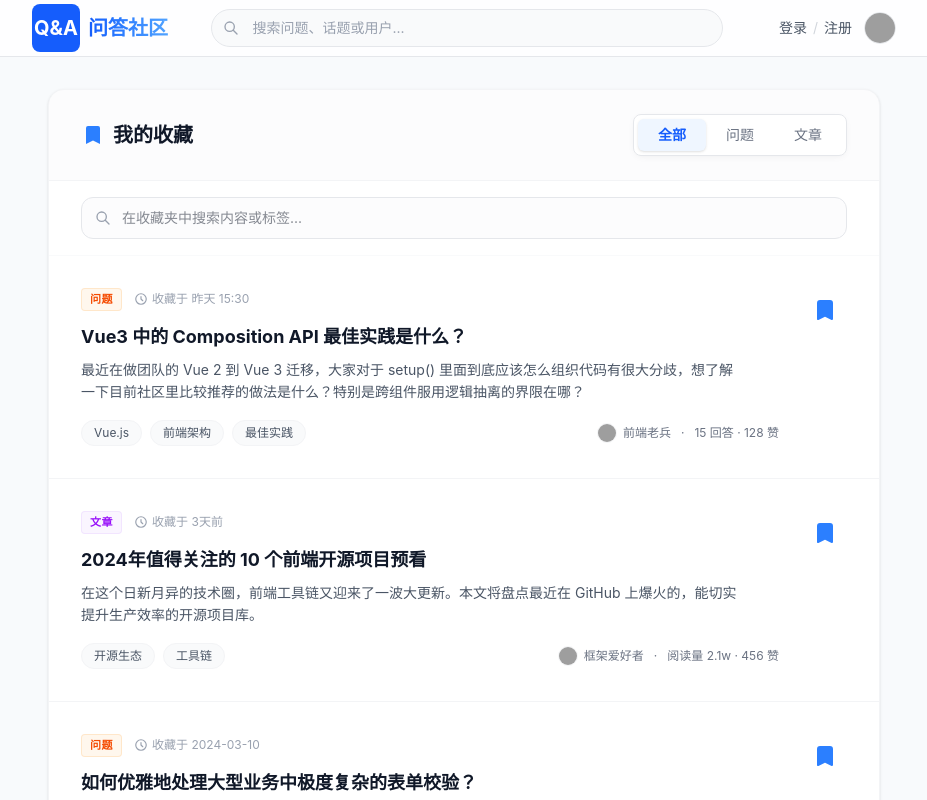
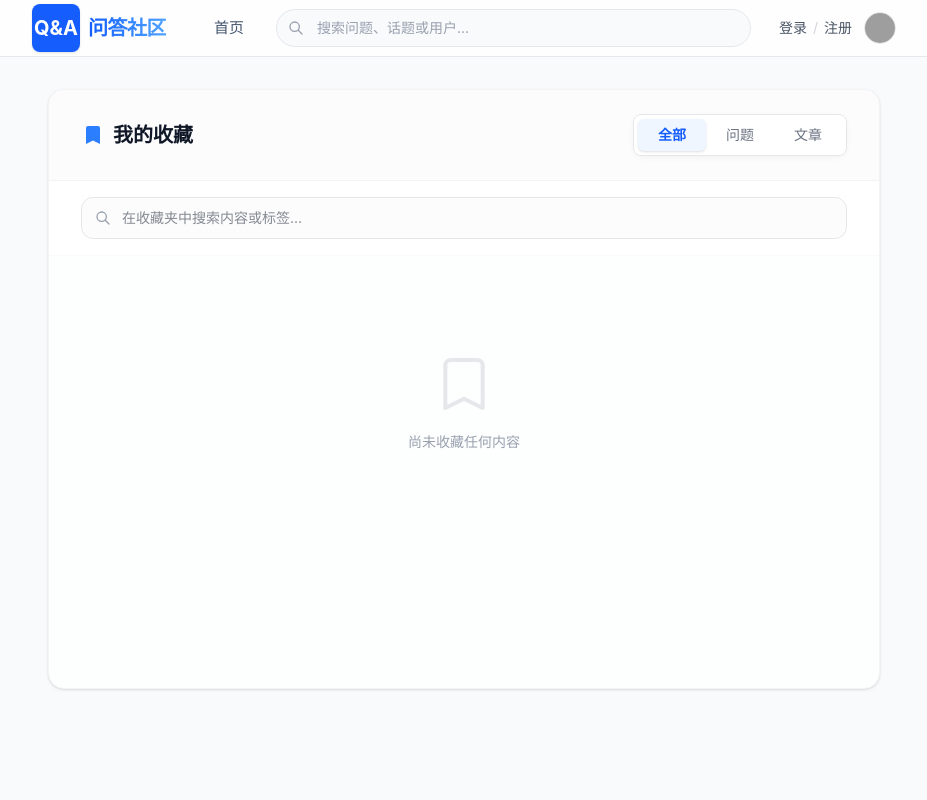
Before and after one commit to xuxingda42b-cell/DeepKnow, a Vue app: page /collections in a window 1280 px wide. Shown: the top 800 px of the page, without its empty margins (176-1103 px from the left). Built offline with nearby package versions, Linux system fonts and the light colour scheme; grey boxes are pictures that could not be loaded; the HTML template or start-up script is replaced by a standard one.

Commit message:
问题详情页实现收藏功能并在收藏页实现集中式存储

```diff
--- a/src/components/topNav.tsx
+++ b/src/components/topNav.tsx
@@ -34,15 +34,28 @@ export const TopNav = defineComponent({
     return () => (
       <header class="sticky top-0 z-50 bg-white/80 backdrop-blur-md border-b border-gray-200">
         <div class="max-w-4xl mx-auto px-4 h-14 flex items-center justify-between">
-          {/* Logo / Brand */}
-          <RouterLink to="/" class="flex items-center gap-2">
-            <div class="w-12 h-12 bg-blue-600 text-white rounded-lg flex items-center justify-center font-bold text-xl">
-              Q&A
+          {/* Logo / Brand & Nav Links */}
+          <div class="flex items-center gap-4 sm:gap-8">
+            <div class="flex items-center gap-2">
+              <div class="w-12 h-12 bg-blue-600 text-white rounded-lg flex items-center justify-center font-bold text-xl shadow-sm">
+                Q&A
+              </div>
+              <span class="text-xl font-bold bg-clip-text text-transparent bg-gradient-to-r from-blue-600 to-blue-400 hidden sm:block tracking-tight">
+                问答社区
+              </span>
             </div>
-            <span class="text-xl font-bold bg-clip-text text-transparent bg-gradient-to-r from-blue-600 to-blue-400 hidden sm:block">
-              问答社区
-            </span>
-          </RouterLink>
+
+            {/* Main Navigation */}
+            <nav class="hidden md:flex items-center gap-1">
+              <RouterLink
+                to="/"
+                exactActiveClass="text-blue-700 bg-blue-50 font-semibold"
+                class="px-4 py-2 text-slate-600 hover:text-blue-600 hover:bg-blue-50 rounded-lg transition-all text-[15px] font-medium"
+              >
+                首页
+              </RouterLink>
+            </nav>
+          </div>
 
           {/* Search Bar */}
           <div class="flex-1 max-w-lg mx-4">
--- /dev/null
+++ b/src/store/collections.ts
@@ -0,0 +1,40 @@
+import { ref, watch } from 'vue'
+
+export interface CollectionItem {
+  id: string | number;
+  type: 'question' | 'article';
+  title: string;
+  summary: string;
+  tags: string[];
+  author: string;
+  authorAvatar: string;
+  stats: string;
+  savedAt: string;
+}
+
+// Load from localStorage or initialize empty
+const savedCollections = localStorage.getItem('user_collections')
+const initialCollections = savedCollections ? JSON.parse(savedCollections) : []
+
+export const myCollections = ref<CollectionItem[]>(initialCollections)
+
+// Save to localStorage whenever it changes
+watch(myCollections, (newVal) => {
+  localStorage.setItem('user_collections', JSON.stringify(newVal))
+}, { deep: true })
+
+export const addCollection = (item: CollectionItem) => {
+  // Prevent duplicate
+  if (!myCollections.value.find(c => c.id === item.id && c.type === item.type)) {
+    // Add to the beginning
+    myCollections.value.unshift(item)
+  }
+}
+
+export const removeCollection = (id: string | number, type: 'question' | 'article') => {
+  myCollections.value = myCollections.value.filter(c => !(c.id === id && c.type === type))
+}
+
+export const isCollected = (id: string | number, type: 'question' | 'article') => {
+  return myCollections.value.some(c => c.id === id && c.type === type)
+}
--- a/src/views/CollectionsView.vue
+++ b/src/views/CollectionsView.vue
@@ -100,7 +100,7 @@
               </div>
 
               <!-- 右侧操作区：取消收藏按钮 -->
-              <button class="relative z-10 text-gray-300 hover:text-red-500 p-2.5 rounded-full hover:bg-red-50 transition-all group/btn shrink-0 focus:outline-none" title="取消收藏">
+              <button @click.prevent.stop="handleRemove(item)" class="relative z-10 text-gray-300 hover:text-red-500 p-2.5 rounded-full hover:bg-red-50 transition-all group/btn shrink-0 focus:outline-none" title="取消收藏">
                 <svg class="w-6 h-6 fill-blue-500 text-blue-500 group-hover/btn:fill-red-50 group-hover/btn:stroke-red-500 group-hover/btn:text-red-500 transition-colors" viewBox="0 0 24 24" stroke="currentColor">
                   <path stroke-linecap="round" stroke-linejoin="round" stroke-width="2" d="M5 5a2 2 0 012-2h10a2 2 0 012 2v16l-7-3.5L5 21V5z"></path>
                 </svg>
@@ -115,48 +115,19 @@
 
 <script setup lang="ts">
 import { ref, computed } from 'vue'
+import { myCollections, removeCollection } from '../store/collections'
 
 const filterType = ref('all')
 
-const collections = [
-  {
-    id: 1,
-    type: 'question',
-    title: 'Vue3 中的 Composition API 最佳实践是什么？',
-    summary: '最近在做团队的 Vue 2 到 Vue 3 迁移，大家对于 setup() 里面到底应该怎么组织代码有很大分歧，想了解一下目前社区里比较推荐的做法是什么？特别是跨组件服用逻辑抽离的界限在哪？',
-    tags: ['Vue.js', '前端架构', '最佳实践'],
-    author: '前端老兵',
-    authorAvatar: 'https://api.dicebear.com/7.x/avataaars/svg?seed=Vue',
-    stats: '15 回答 · 128 赞',
-    savedAt: '昨天 15:30'
-  },
-  {
-    id: 2,
-    type: 'article',
-    title: '2024年值得关注的 10 个前端开源项目预看',
-    summary: '在这个日新月异的技术圈，前端工具链又迎来了一波大更新。本文将盘点最近在 GitHub 上爆火的，能切实提升生产效率的开源项目库。',
-    tags: ['开源生态', '工具链'],
-    author: '框架爱好者',
-    authorAvatar: 'https://api.dicebear.com/7.x/avataaars/svg?seed=Tech',
-    stats: '阅读量 2.1w · 456 赞',
-    savedAt: '3天前'
-  },
-  {
-    id: 3,
-    type: 'question',
-    title: '如何优雅地处理大型业务中极度复杂的表单校验？',
-    summary: '遇到一个大概有 50 多个字段，分布在 4 个 Tab 页，部分字段显示隐藏产生联动影响的超级复杂业务表单。目前代码全部耦合在一起，维护非常痛苦。各位大佬是怎么解耦的？',
-    tags: ['JavaScript', '表单', '架构设计'],
-    author: 'Code Ninja',
-    authorAvatar: 'https://api.dicebear.com/7.x/avataaars/svg?seed=Ninja',
-    stats: '24 回答 · 89 赞',
-    savedAt: '2024-03-10'
+const filteredCollections = computed(() => {
+  if (filterType.value === 'all') return myCollections.value
+  const t = filterType.value === 'questions' ? 'question' : 'article'
+  return myCollections.value.filter(c => c.type === t)
+})
+
+const handleRemove = (item: any) => {
+  if (window.confirm('确定要取消收藏吗？')) {
+    removeCollection(item.id, item.type)
   }
-]
-
-const filteredCollections = computed(() => {
-  if (filterType.value === 'all') return collections
-  const t = filterType.value === 'questions' ? 'question' : 'article'
-  return collections.filter(c => c.type === t)
-})
+}
 </script>
--- a/src/views/QuestionDetailView.vue
+++ b/src/views/QuestionDetailView.vue
@@ -3,6 +3,7 @@ import { ref, computed, nextTick } from 'vue'
 import { useRoute } from 'vue-router'
 import * as markedPkg from 'marked'
 import * as DOMPurifyPkg from 'dompurify'
+import { isCollected, addCollection, removeCollection } from '../store/collections'
 
 const marked = markedPkg.marked || markedPkg
 const DOMPurify = DOMPurifyPkg.default || DOMPurifyPkg
@@ -176,6 +177,29 @@ const submitAnswer = () => {
 
 // Utility formatting
 const formatDate = (dateStr: string) => dateStr.slice(0, 16)
+
+// Collection state
+const hasCollected = computed(() => isCollected(question.value.id, 'question'))
+
+const toggleCollect = () => {
+  if (hasCollected.value) {
+    removeCollection(question.value.id, 'question')
+  } else {
+    // 提取纯文本摘要
+    const plainText = question.value.content.replace(/<[^>]*>?/gm, '').trim()
+    addCollection({
+      id: question.value.id,
+      type: 'question',
+      title: question.value.title,
+      summary: plainText.slice(0, 120) + (plainText.length > 120 ? '...' : ''),
+      tags: question.value.tags,
+      author: question.value.author.name,
+      authorAvatar: question.value.author.avatar,
+      stats: `${answers.value.length} 回答 · ${question.value.readCount} 阅读`,
+      savedAt: new Date().toLocaleDateString('zh-CN', { year: 'numeric', month: 'short', day: 'numeric' })
+    })
+  }
+}
 </script>
 
 <template>
@@ -222,9 +246,13 @@ const formatDate = (dateStr: string) => dateStr.slice(0, 16)
               <svg class="w-4 h-4" fill="none" stroke="currentColor" viewBox="0 0 24 24"><path stroke-linecap="round" stroke-linejoin="round" stroke-width="2" d="M8.684 13.342C8.886 12.938 9 12.482 9 12c0-.482-.114-.938-.316-1.342m0 2.684a3 3 0 110-2.684m0 2.684l6.632 3.316m-6.632-6l6.632-3.316m0 0a3 3 0 105.367-2.684 3 3 0 00-5.367 2.684zm0 9.316a3 3 0 105.368 2.684 3 3 0 00-5.368-2.684z" /></svg>
               分享
             </button>
-            <button class="flex items-center gap-1.5 px-3 py-1.5 rounded-md hover:bg-gray-100 transition-colors hover:text-amber-500">
-              <svg class="w-4 h-4" fill="none" stroke="currentColor" viewBox="0 0 24 24"><path stroke-linecap="round" stroke-linejoin="round" stroke-width="2" d="M5 5a2 2 0 012-2h10a2 2 0 012 2v16l-7-3.5L5 21V5z" /></svg>
-              收藏
+            <button
+              @click="toggleCollect"
+               class="flex items-center gap-1.5 px-3 py-1.5 rounded-md transition-colors"
+              :class="hasCollected ? 'text-amber-500 bg-amber-50 hover:bg-amber-100' : 'hover:bg-gray-100 hover:text-amber-500'"
+            >
+              <svg class="w-4 h-4" :fill="hasCollected ? 'currentColor' : 'none'" stroke="currentColor" viewBox="0 0 24 24"><path stroke-linecap="round" stroke-linejoin="round" stroke-width="2" d="M5 5a2 2 0 012-2h10a2 2 0 012 2v16l-7-3.5L5 21V5z" /></svg>
+              {{ hasCollected ? '已收藏' : '收藏' }}
             </button>
             <button class="flex items-center gap-1.5 px-3 py-1.5 rounded-md hover:bg-gray-100 transition-colors">
               <svg class="w-4 h-4" fill="none" stroke="currentColor" viewBox="0 0 24 24"><path stroke-linecap="round" stroke-linejoin="round" stroke-width="2" d="M3 21v-4m0 0V5a2 2 0 012-2h6.5l1 1H21l-3 6 3 6h-8.5l-1-1H5a2 2 0 00-2 2z" /></svg>
```
